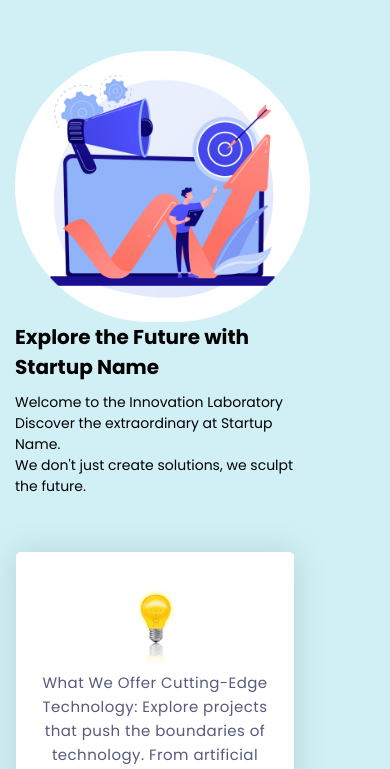
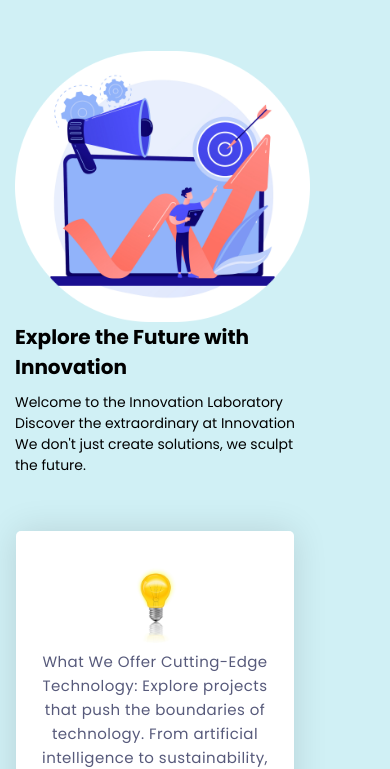
Before and after one commit to Fatiroot/projet-2, a plain HTML site: page advertise.html in a window 390 px wide. Shown: the part 79-848 px from the top of the page. Drawn offline with Linux system fonts and the light colour scheme.

Commit message:
modifier-page-advertise commit

```diff
--- a/advertise.html
+++ b/advertise.html
@@ -46,10 +46,10 @@
         <div class="blog-1">
             <img class="blog-1-img" src="img/209438781.png" alt="#">
             <div class="blog-titre">
-                <h1>Explore the Future with Startup Name</h1>
+                <h1>Explore the Future with Innovation</h1>
                 <p class="texte-1">
                     Welcome to the Innovation Laboratory <br>
-                    Discover the extraordinary at Startup <br>Name. <br>
+                    Discover the extraordinary at Innovation  <br>
                     We don't just create solutions, we sculpt <br> the future.</p>
             </div>
         </div>
```
Also changed, not shown: css/about.css (+6 -1 lines).
